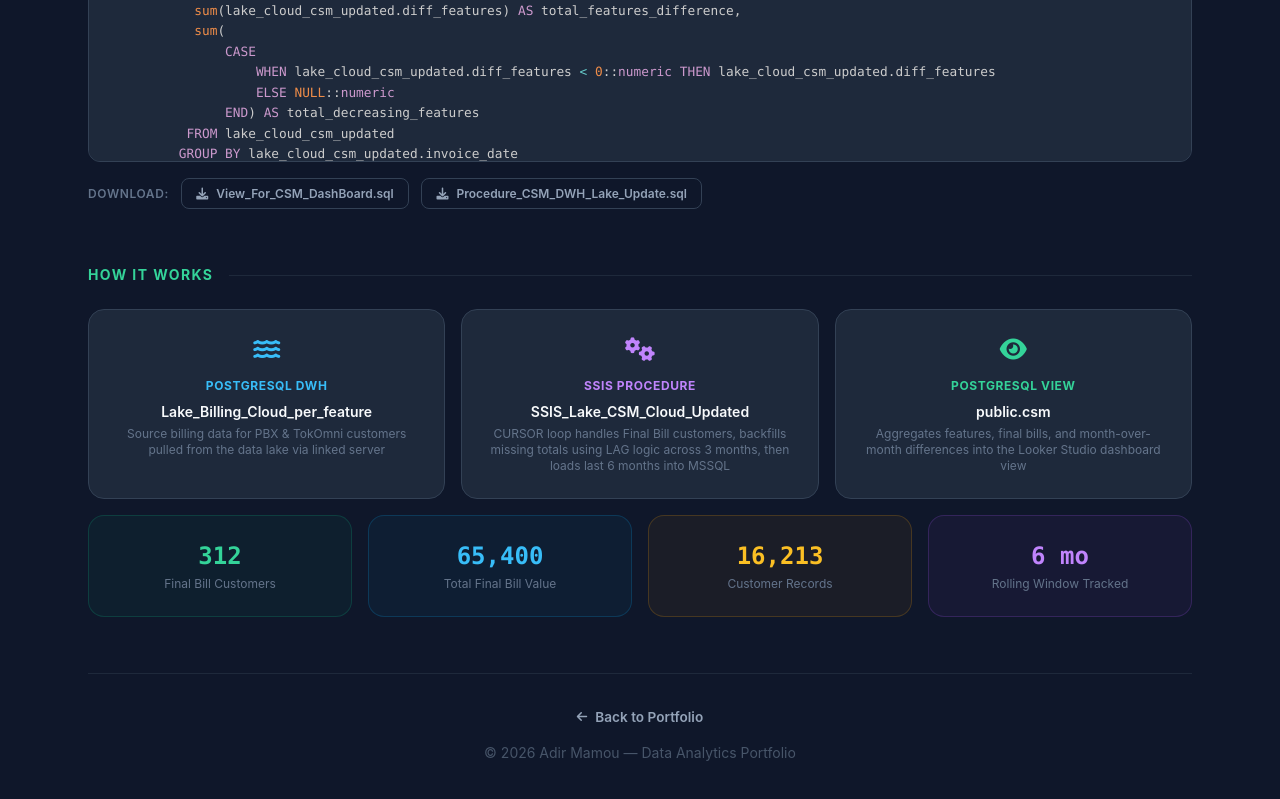
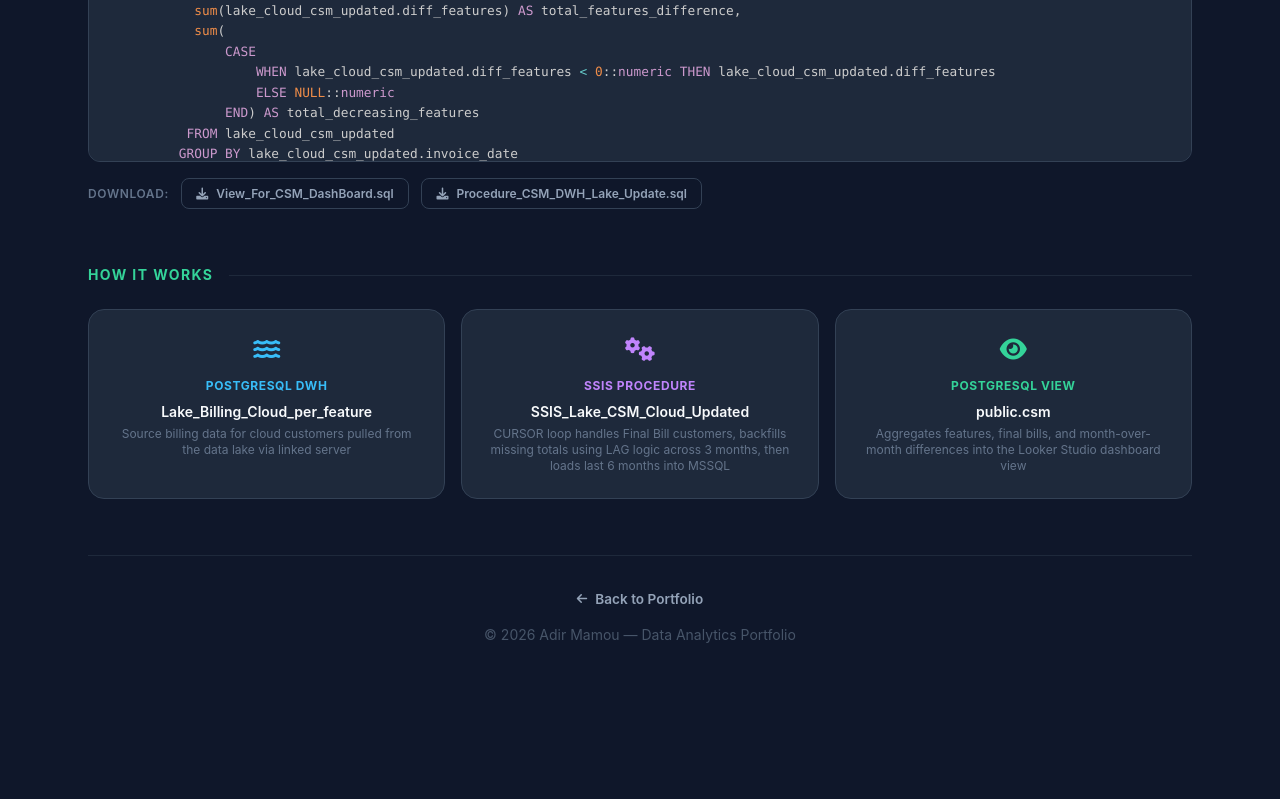
Before and after one commit to AdirM2025/Adir-Mamou-Protfolio, a plain HTML site: page csm-project.html in a window 1280 px wide. Shown: the part 1281-2080 px from the top of the page. After the commit the page ends 2006 px from the top, so only its background shows below. Drawn offline with nearby package versions, Linux system fonts and the light colour scheme.

Commit message:
Update csm-project.html

```diff
--- a/csm-project.html
+++ b/csm-project.html
@@ -174,7 +174,7 @@
                 <div class="text-sky-400 text-2xl mb-3"><i class="fa-solid fa-water"></i></div>
                 <div class="text-xs font-bold text-sky-400 uppercase tracking-wider mb-2">PostgreSQL DWH</div>
                 <div class="text-sm font-semibold mb-1">Lake_Billing_Cloud_per_feature</div>
-                <div class="text-slate-500 text-xs">Source billing data for PBX & TokOmni customers pulled from the data lake via linked server</div>
+                <div class="text-slate-500 text-xs">Source billing data for cloud customers pulled from the data lake via linked server</div>
             </div>
             <div class="panel text-center">
                 <div class="text-purple-400 text-2xl mb-3"><i class="fa-solid fa-gears"></i></div>
@@ -190,25 +190,7 @@
             </div>
         </div>
 
-        <!-- Key metrics highlight -->
-        <div class="grid grid-cols-2 md:grid-cols-4 gap-4 mt-4">
-            <div class="panel text-center border-emerald-500/20 bg-emerald-500/5">
-                <div class="text-2xl font-bold text-emerald-400 font-mono">312</div>
-                <div class="text-slate-500 text-xs mt-1">Final Bill Customers</div>
-            </div>
-            <div class="panel text-center border-sky-500/20 bg-sky-500/5">
-                <div class="text-2xl font-bold text-sky-400 font-mono">65,400</div>
-                <div class="text-slate-500 text-xs mt-1">Total Final Bill Value</div>
-            </div>
-            <div class="panel text-center border-amber-500/20 bg-amber-500/5">
-                <div class="text-2xl font-bold text-amber-400 font-mono">16,213</div>
-                <div class="text-slate-500 text-xs mt-1">Customer Records</div>
-            </div>
-            <div class="panel text-center border-purple-500/20 bg-purple-500/5">
-                <div class="text-2xl font-bold text-purple-400 font-mono">6 mo</div>
-                <div class="text-slate-500 text-xs mt-1">Rolling Window Tracked</div>
-            </div>
-        </div>
+
     </div>
 
     <!-- Footer -->
```
